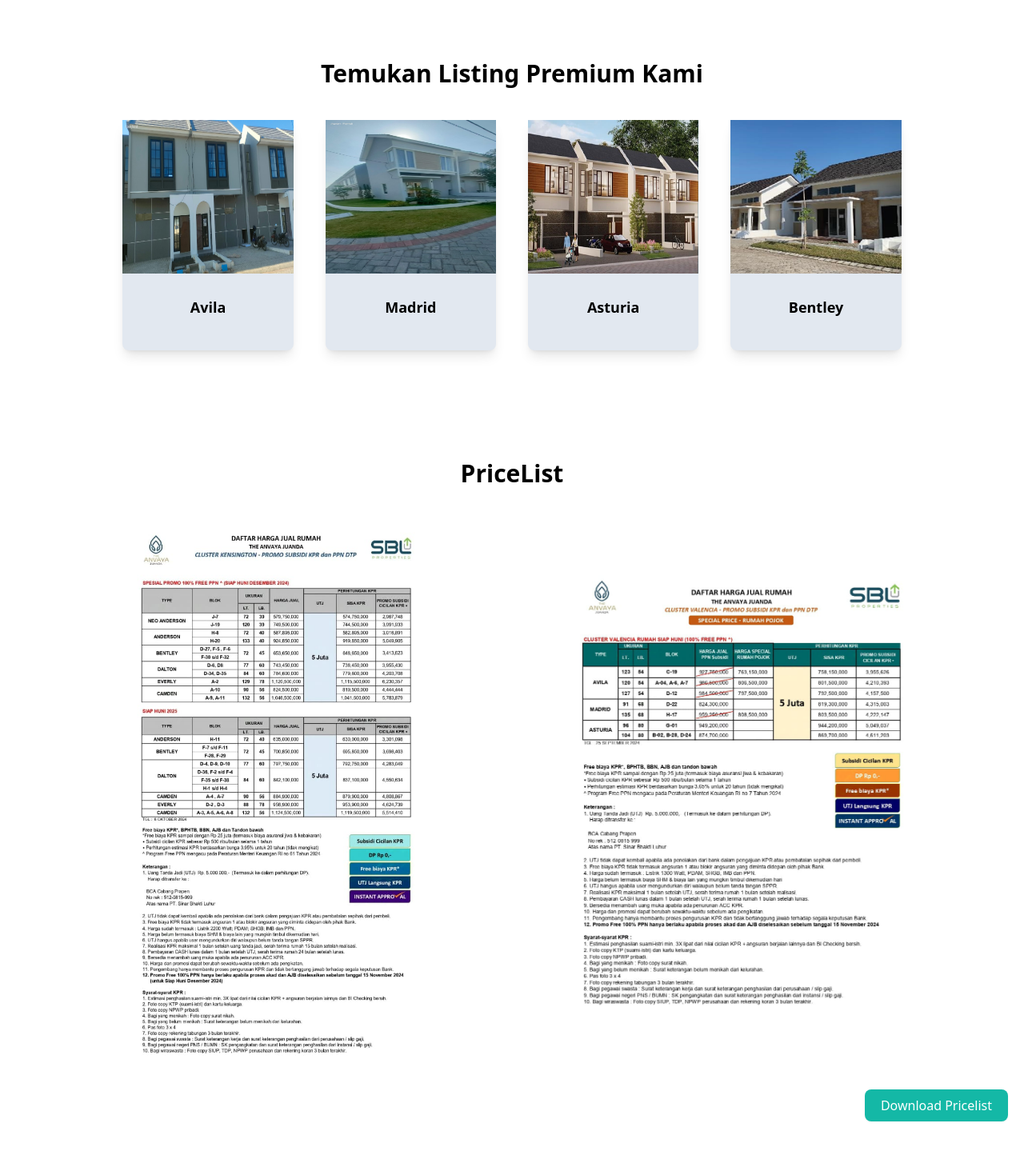
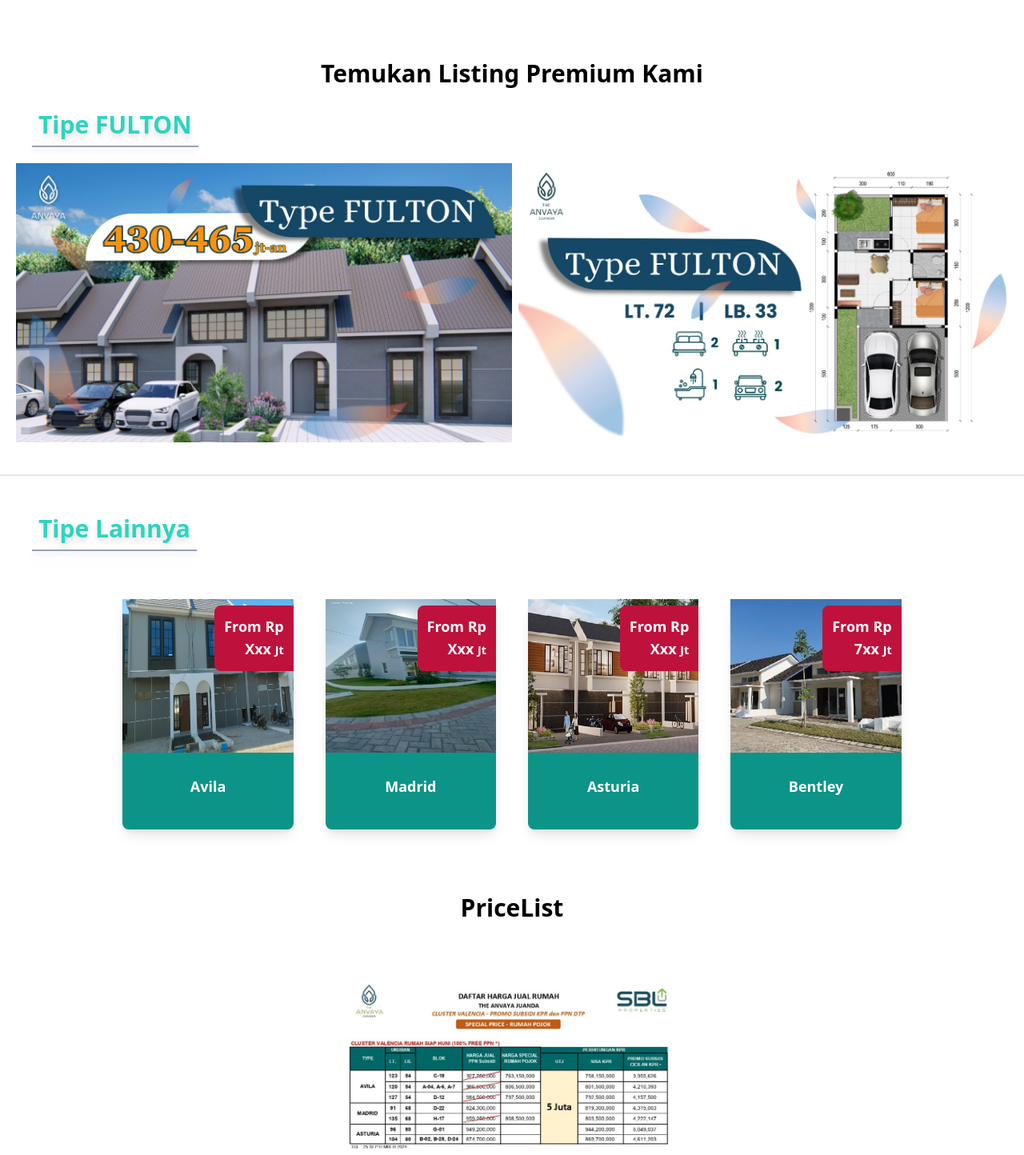
Before and after one commit to bagasrr/Anvaya-Dream-Home, a React (Vite) app: page / in a window 1280 px wide. Shown: the part 2380-3824 px from the top of the page at 80% size. Built offline with nearby package versions, Linux system fonts and the light colour scheme.

Commit message:
penambahan tipe baru

```diff
--- a/src/Element/Card/Card.jsx
+++ b/src/Element/Card/Card.jsx
@@ -8,7 +8,7 @@
 const AdvantageCard = (props) => {
   const { svg, caption } = props;
   return (
-    <div className="w-40 sm:w-1/4 shadow-lg justify-center bg-slate-200 p-5 rounded-lg hover:scale-105 duration-300">
+    <div className="w-40 md:w-60 lg:w-1/4 shadow-lg justify-center bg-slate-200 p-5 rounded-lg hover:scale-105 duration-300">
       <div className="flex justify-center">
         <div className="text-white text-sm drop-shadow-lg rounded-full p-5 mb-10 bg-teal-500" dangerouslySetInnerHTML={{ __html: svg }}></div>
       </div>
@@ -18,11 +18,16 @@
 };
 
 const HomeTypeCard = (props) => {
-  const { imgsrc, imgalt, hometype } = props;
+  const { imgsrc, imgalt, hometype, price } = props;
   return (
-    <div className="w-32 sm:w-1/6 h-44 sm:h-72 shadow-lg align-center justify-center bg-slate-200 rounded-lg m-5 hover:scale-105 duration-300 ">
+    <div className="w-32 h-44 md:h-50 md:w-40 lg:w-1/6  lg:h-72 shadow-lg align-center justify-center bg-teal-600 rounded-lg m-5 hover:scale-105 duration-300 relative">
       <img src={imgsrc} alt={imgalt} className="bg-cover bg-center h-2/3 w-full" />
-      <h3 className="text-lg font-bold text-center mt-7">{hometype}</h3>
+      <div className="absolute top-2 right-0 bg-rose-700 text-white p-1 lg:p-3 text-right rounded-l-lg">
+        <h1 className="text-sm lg:text-lg font-bold">
+          From Rp <br /> {price} <small>Jt</small>
+        </h1>
+      </div>
+      <h3 className="text-lg font-bold text-center md:p-3 lg:p-7 text-white ">{hometype}</h3>
     </div>
   );
 };
--- a/src/Element/PageLink/PageLink.jsx
+++ b/src/Element/PageLink/PageLink.jsx
@@ -18,40 +18,40 @@
     </a>
   );
 };
+const ImgDownload = (props) => {
+  const { content, className } = props;
+  return (
+    <a href={Pricelist2} download="pricelist.jpeg" className={className}>
+      {content}
+    </a>
+  );
+};
+
 // const ImgDownload = (props) => {
-//   const { content } = props;
+//   const { content, className = "cursor-pointer hover:text-emerald-400" } = props;
+
+//   const handleDownload = () => {
+//     const link1 = document.createElement("a");
+//     link1.href = Pricelist1;
+//     link1.download = "pricelist1.jpeg";
+//     document.body.appendChild(link1);
+//     link1.click();
+//     document.body.removeChild(link1);
+
+//     const link2 = document.createElement("a");
+//     link2.href = Pricelist2;
+//     link2.download = "pricelist2.jpeg";
+//     document.body.appendChild(link2);
+//     link2.click();
+//     document.body.removeChild(link2);
+//   };
+
 //   return (
-//     <a href={Pricelist1} download="pricelist.jpeg" className="cursor-pointer hover:text-emerald-400">
+//     <button onClick={handleDownload} className={className}>
 //       {content}
-//     </a>
+//     </button>
 //   );
 // };
-
-const ImgDownload = (props) => {
-  const { content, className = "cursor-pointer hover:text-emerald-400" } = props;
-
-  const handleDownload = () => {
-    const link1 = document.createElement("a");
-    link1.href = Pricelist1;
-    link1.download = "pricelist1.jpeg";
-    document.body.appendChild(link1);
-    link1.click();
-    document.body.removeChild(link1);
-
-    const link2 = document.createElement("a");
-    link2.href = Pricelist2;
-    link2.download = "pricelist2.jpeg";
-    document.body.appendChild(link2);
-    link2.click();
-    document.body.removeChild(link2);
-  };
-
-  return (
-    <button onClick={handleDownload} className={className}>
-      {content}
-    </button>
-  );
-};
 
 const NormalLink = (props) => {
   const { goTo, content } = props;
--- a/src/Fragment/About/Harga.jsx
+++ b/src/Fragment/About/Harga.jsx
@@ -4,11 +4,6 @@
 
 const PriceDisplay = () => {
   const img = [
-    {
-      id: 1,
-      src: "/source/Pricelist1.jpeg",
-      alt: "Price 1",
-    },
     {
       id: 2,
       src: "/source/Pricelist2.jpeg",
--- a/src/Fragment/Promotion/Hometypedata.json
+++ b/src/Fragment/Promotion/Hometypedata.json
@@ -3,24 +3,28 @@
     "id": 1,
     "imgsrc": "/source/Avila.jpg",
     "imgalt": "Avila",
-    "type": "Avila"
+    "type": "Avila",
+    "price": "Xxx"
   },
   {
     "id": 2,
     "imgsrc": "/source/Madrid.jpg",
     "imgalt": "Madrid",
-    "type": "Madrid"
+    "type": "Madrid",
+    "price": "Xxx"
   },
   {
     "id": 3,
     "imgsrc": "/source/Asturia.png",
     "imgalt": "Asturia",
-    "type": "Asturia"
+    "type": "Asturia",
+    "price": "Xxx"
   },
   {
     "id": 4,
     "imgsrc": "/source/Bentley.png",
     "imgalt": "Bentley",
-    "type": "Bentley"
+    "type": "Bentley",
+    "price": "7xx"
   }
 ]
--- a/src/Fragment/Promotion/Promotion.jsx
+++ b/src/Fragment/Promotion/Promotion.jsx
@@ -10,13 +10,32 @@
     minHeight: "60vh",
   };
 
+  const FultonType = [
+    {
+      id: 1,
+      url: "/source/TypeFulton2.jpeg",
+    },
+    {
+      id: 2,
+      url: "/source/TypeFulton1.jpeg",
+    },
+  ];
+
   return (
     <div className="mt-24" style={minHeight}>
       <Element name="category">
         <Title title="Temukan Listing Premium Kami" />
-        <div className="w-screen flex flex-wrap justify-center h-full">
+        <h1 className="text-3xl w-fit font-bold ml-10 p-2 text-teal-400 drop-shadow-lg border-b-2 border-slate-400">Tipe FULTON</h1>
+        <div className="flex flex-col md:flex-row w-full pb-10 p-5 gap-2 border-b-2">
+          {FultonType.map((data) => (
+            <img key={data.id} src={data.url} alt="Type Fulton" className=" w-full md:w-1/2 h-auto object-contain" />
+          ))}
+        </div>
+        <h1 className="text-3xl w-fit font-bold ml-10 p-2 text-teal-400 drop-shadow-lg border-b-2 border-slate-400 mt-10">Tipe Lainnya</h1>
+
+        <div className="w-screen flex flex-wrap justify-center h-full my-10">
           {Hometypedata.map((data) => (
-            <Card type="hometype" key={data.id} imgsrc={data.imgsrc} imgalt={data.imgalt} hometype={data.type} />
+            <Card type="hometype" key={data.id} imgsrc={data.imgsrc} imgalt={data.imgalt} hometype={data.type} price={data.price} />
           ))}
         </div>
       </Element>
```
Also changed, not shown: public/source/TypeFulton1.jpeg (added), public/source/TypeFulton2.jpeg (added).
